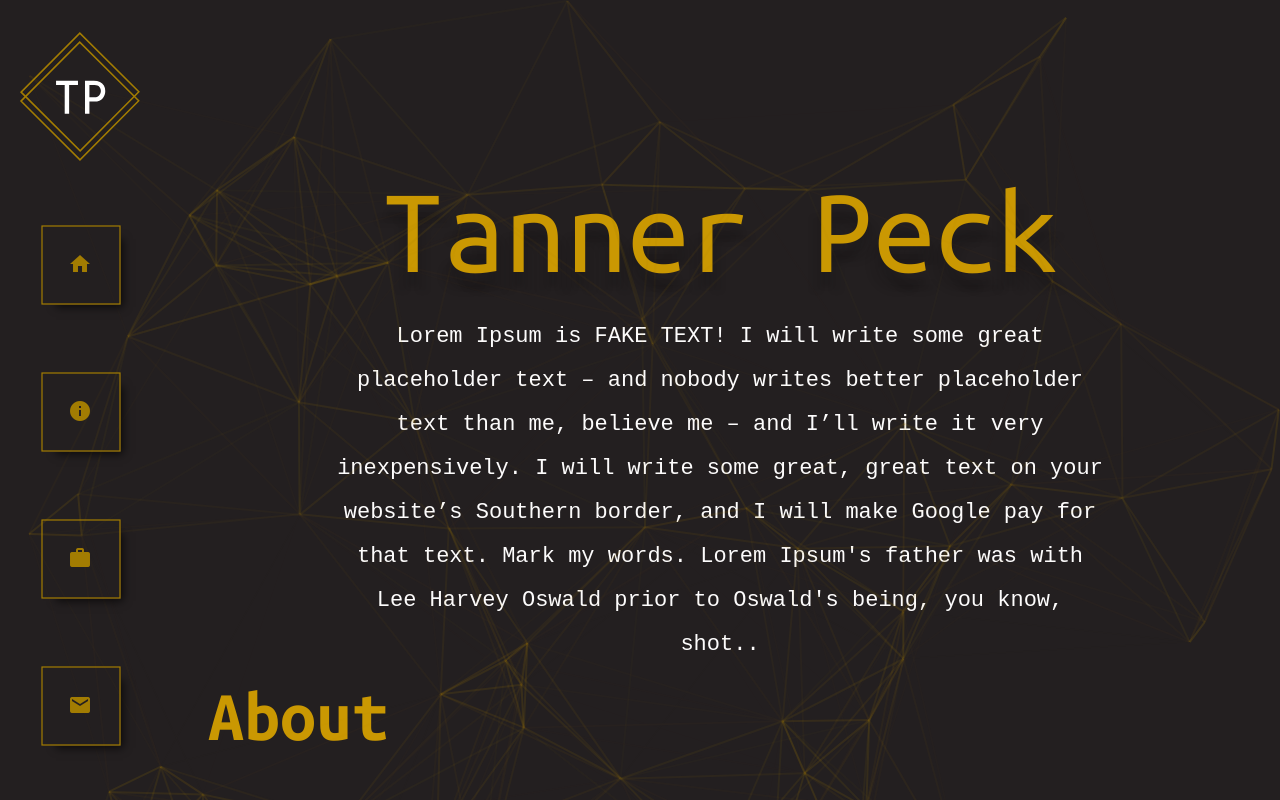
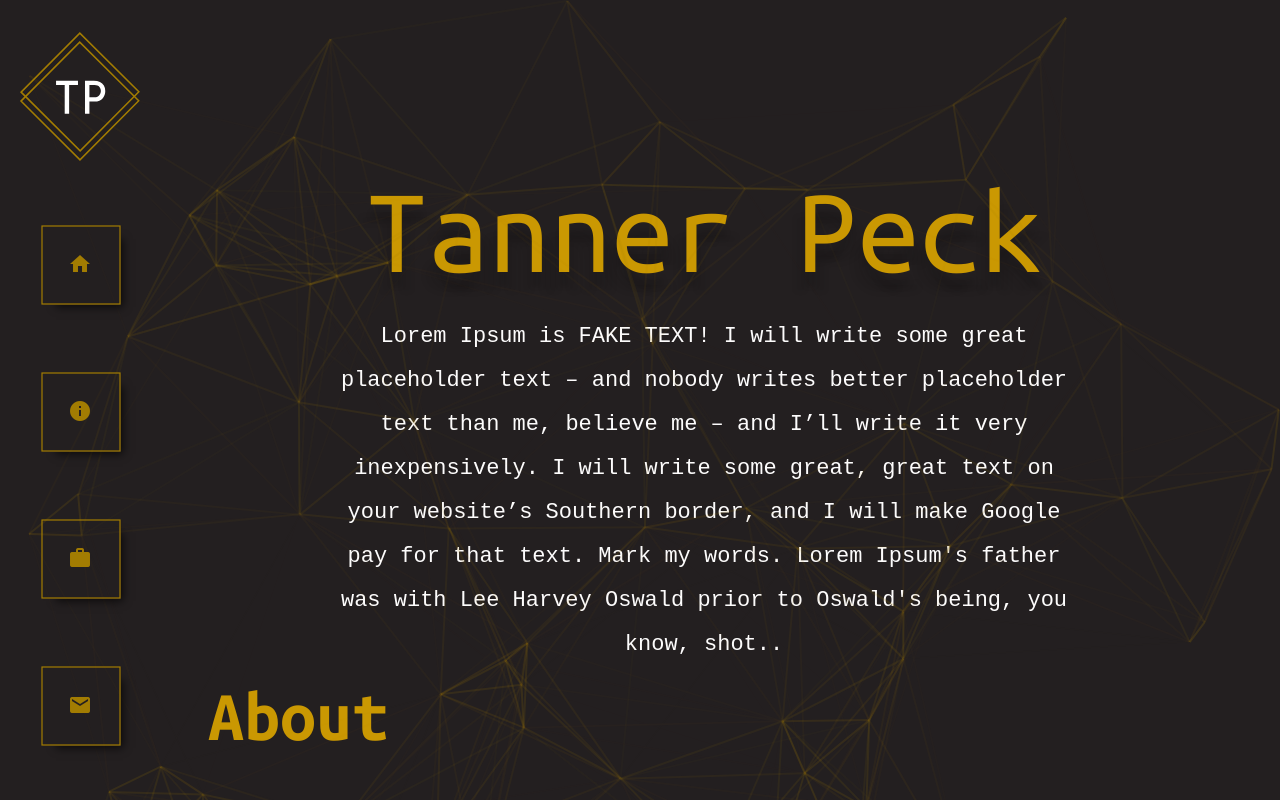
Before and after one commit to mpeck99/tanner-peck-portfolio, a SvelteKit app: page / in a window 1280 px wide. Shown: the top 800 px of the page. Built offline with nearby package versions, Linux system fonts and the light colour scheme.

Commit message:
giving the right inner of sections some padding-right might change.

```diff
--- a/src/routes/+layout.svelte
+++ b/src/routes/+layout.svelte
@@ -84,6 +84,10 @@
 
     display: flex;
     align-items: center;
+
+    :global(.inner){
+      padding-right: 2rem;
+    }
   }
 
   header {
```
